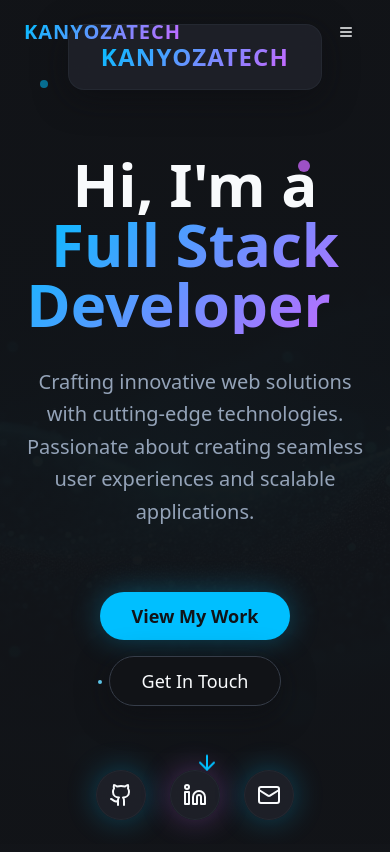
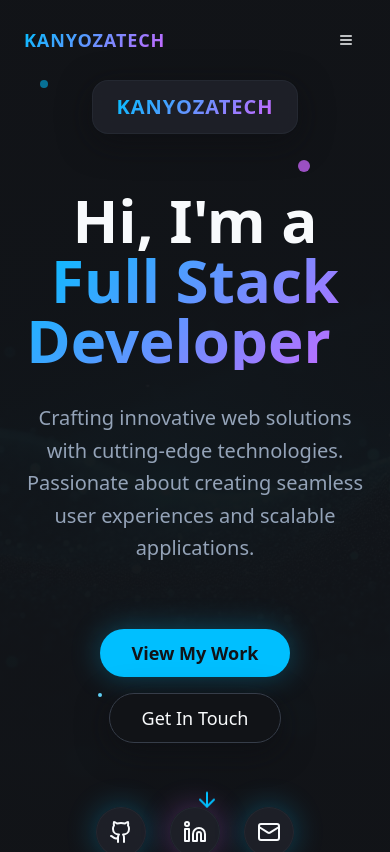
Before and after one commit to Kanyoza2096/kanyozatech-creator, a React (Vite) app: page / in a window 390 px wide. Shown: the top 852 px of the page. Built offline with nearby package versions, Linux system fonts and the light colour scheme.

Commit message:
Fix header overlap and add CI/CD
Add GitHub Actions for CI/CD and GitHub Pages deployment.
Address overlapping text in the header for improved visibility.

```diff
--- a/src/components/Hero.tsx
+++ b/src/components/Hero.tsx
@@ -26,7 +26,7 @@ const Hero = () => {
   };
 
   return (
-    <section className="relative min-h-screen flex items-center justify-center overflow-hidden">
+    <section className="relative min-h-screen flex items-center justify-center overflow-hidden pt-20">
       {/* Background */}
       <div
         className="absolute inset-0 bg-cover bg-center opacity-20"
@@ -43,8 +43,8 @@ const Hero = () => {
       <div className="relative z-10 text-center max-w-4xl mx-auto px-6">
         <div className="space-y-8">
           {/* Logo/Brand */}
-          <div className="inline-block glass rounded-2xl px-8 py-4 mb-8">
-            <h2 className="text-2xl font-bold gradient-text tracking-wider">
+          <div className="inline-block glass rounded-2xl px-6 md:px-8 py-3 md:py-4 mb-6 md:mb-8">
+            <h2 className="text-xl md:text-2xl font-bold gradient-text tracking-wider">
               KANYOZA<span className="text-cyber">TECH</span>
             </h2>
           </div>
--- a/src/components/Navigation.tsx
+++ b/src/components/Navigation.tsx
@@ -32,13 +32,13 @@ const Navigation = () => {
       isScrolled ? 'glass border-b border-glass-border' : 'bg-transparent'
     }`}>
       <div className="max-w-7xl mx-auto px-6">
-        <div className="flex items-center justify-between h-16">
+        <div className="flex items-center justify-between h-20">
           {/* Logo */}
           <div
-            className="cursor-pointer"
+            className="cursor-pointer flex-shrink-0"
             onClick={() => window.scrollTo({ top: 0, behavior: 'smooth' })}
           >
-            <h1 className="text-xl font-bold gradient-text tracking-wider">
+            <h1 className="text-lg md:text-xl font-bold gradient-text tracking-wider whitespace-nowrap">
               KANYOZA<span className="text-cyber">TECH</span>
             </h1>
           </div>
--- a/vite.config.ts
+++ b/vite.config.ts
@@ -19,4 +19,5 @@ export default defineConfig(({ mode }) => ({
       "@": path.resolve(__dirname, "./src"),
     },
   },
+  base: process.env.NODE_ENV === 'production' ? '/kanyozatech-portfolio/' : '/',
 }));
```
